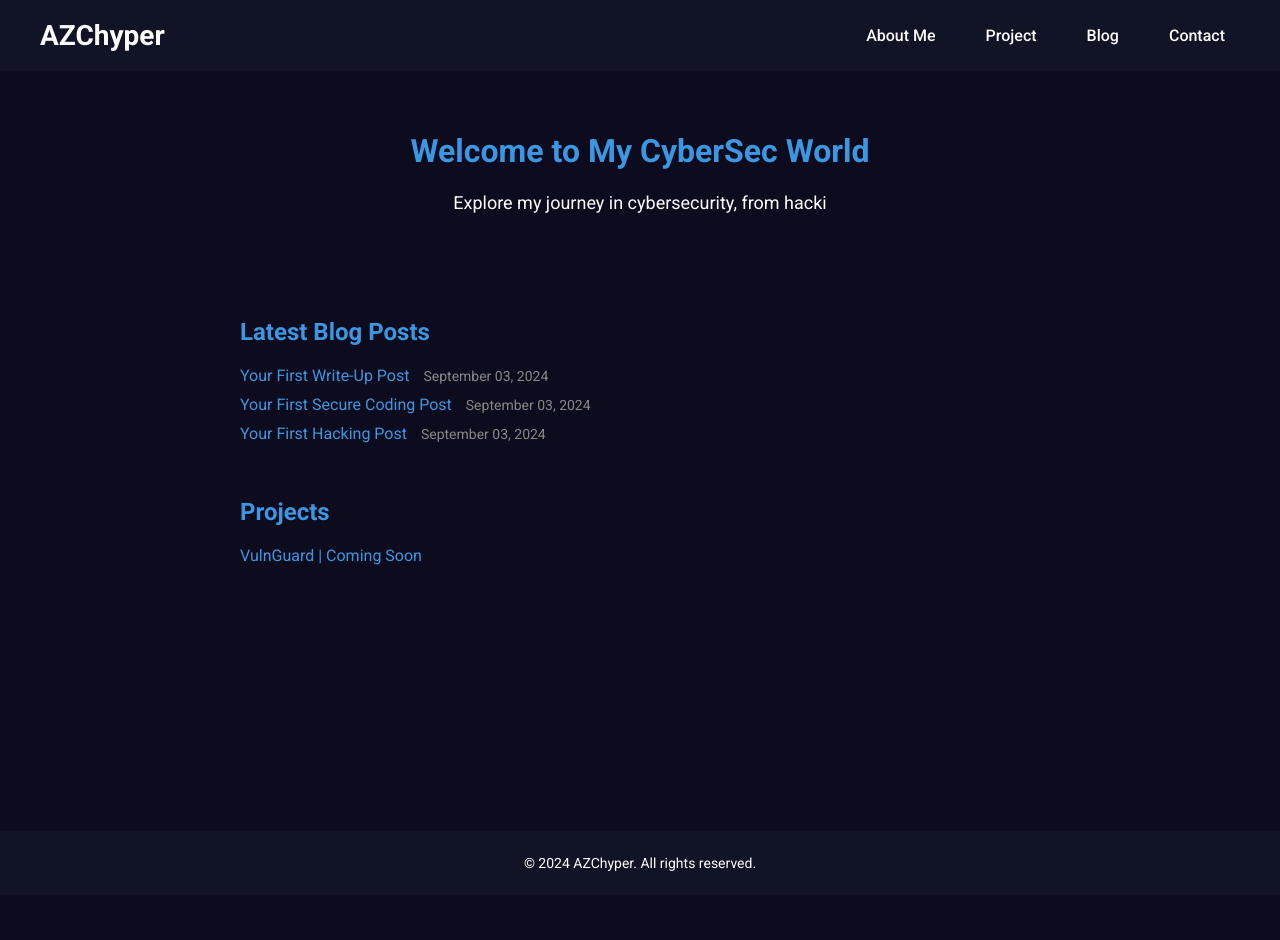
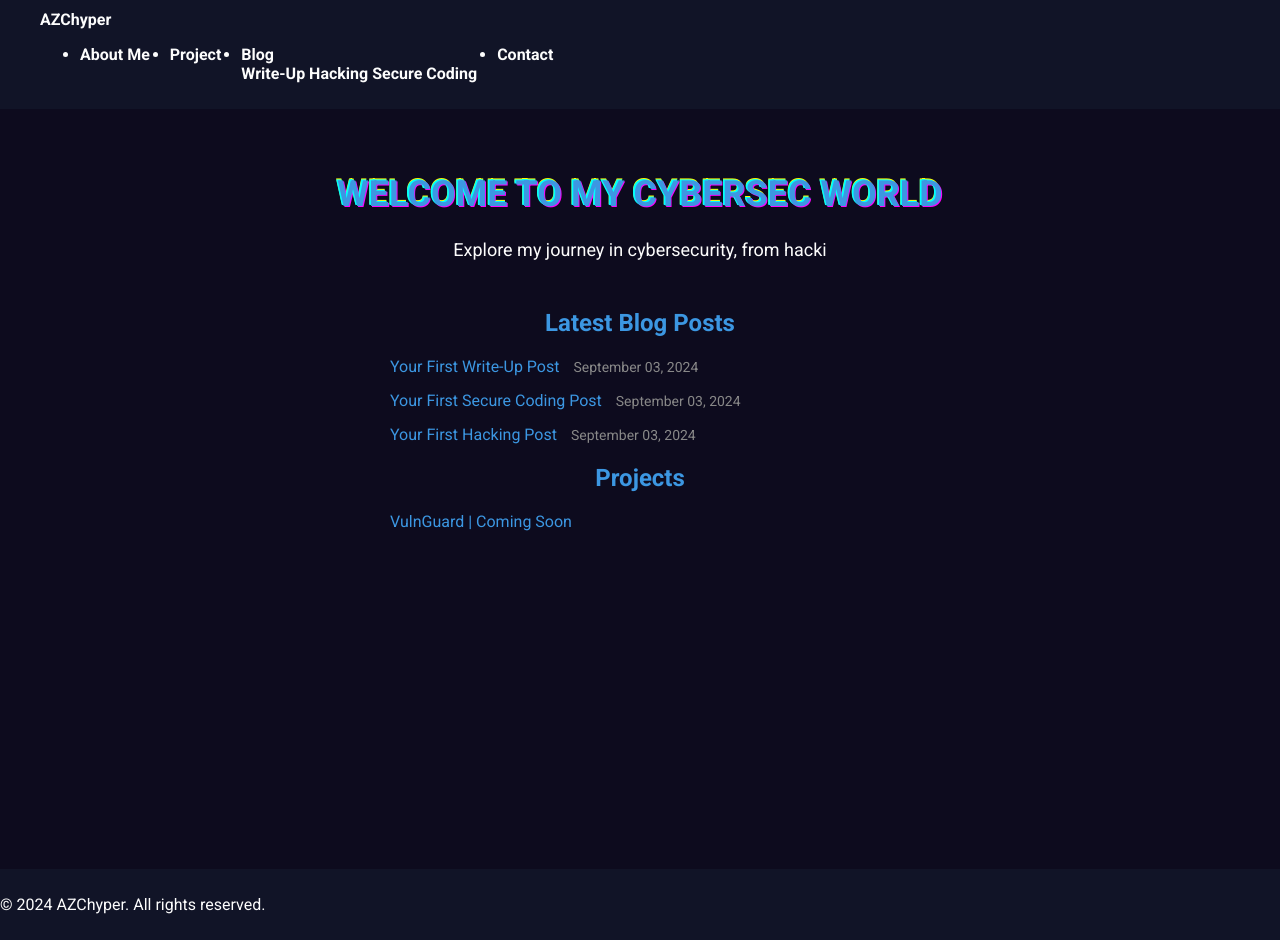
Before and after one commit to AliffZulhelmi/aliffzulhelmi.github.io, a Jekyll site: the page built from index.html, in a window 1280 px wide. Built offline with Jekyll 4.4.1, drawn with Linux system fonts in a browser that asks for light colours; the list of posts is cut into pages by our own code; before the commit the page ends 900 px from its top, so only the background shows below that.

Commit message:
Updated Index.html and style.css | Removed redundancy code

```diff
--- a/assets/css/style.css
+++ b/assets/css/style.css
@@ -1,8 +1,9 @@
+/* General Styling */
 body {
   font-family: 'Roboto', sans-serif;
-  background-color: #0D0B1E; /* Dark background */
-  color: #FDFDFD; /* Light text color */
-  background-image: url('{{ '/assets/images/matrix-rain.png' | relative_url }}'); /* Matrix rain background */
+  background-color: #0D0B1E;
+  color: #FDFDFD;
+  background-image: url('{{ '/assets/images/matrix-rain.png' | relative_url }}');
   background-repeat: no-repeat;
   background-size: cover;
   background-attachment: fixed;
@@ -11,82 +12,31 @@
 }
 
 .container {
-  width: 100%;
   max-width: 1200px;
   margin: 0 auto;
   padding: 0 20px;
-  display: flex;
-  justify-content: space-between;
-  align-items: center;
 }
 
-header {
-  background-color: #111427; /* Header background */
+header, footer {
+  background-color: #111427;
+  color: #FDFDFD;
   padding: 10px 0;
 }
 
-.logo a {
-  font-size: 28px;
-  color: #FDFDFD; /* Logo text color */
+.logo a, nav a {
+  font-weight: 700;
+  color: #FDFDFD;
   text-decoration: none;
-  font-weight: 700;
-}
-
-nav {
-  display: flex;
 }
 
 .nav-links {
-  list-style: none;
   display: flex;
   gap: 20px;
 }
 
-.nav-links a {
-  color: #FDFDFD; /* Text color */
-  text-decoration: none;
-  font-weight: 500;
-  padding: 10px 15px;
-}
-
 .nav-links a:hover {
-  color: #FFFFFF; /* Hover effect */
-  background-color: #3C97E2; /* Highlight color on hover */
+  background-color: #3C97E2;
   border-radius: 5px;
-}
-
-.nav-links .dropdown {
-  position: relative;
-}
-
-.nav-links .dropbtn {
-  cursor: pointer;
-  padding: 10px 15px;
-}
-
-.nav-links .dropdown-content {
-  display: none;
-  position: absolute;
-  background-color: #111427; /* Dropdown background */
-  min-width: 160px;
-  box-shadow: 0px 8px 16px 0px rgba(0, 0, 0, 0.2);
-  z-index: 1;
-  border-radius: 5px;
-}
-
-.nav-links .dropdown-content a {
-  color: #FDFDFD;
-  padding: 12px 16px;
-  text-decoration: none;
-  display: block;
-}
-
-.nav-links .dropdown-content a:hover {
-  background-color: #3C97E2; /* Highlight on hover */
-}
-
-.nav-links .dropdown:hover .dropdown-content {
-  display: block;
 }
 
 main {
@@ -94,245 +44,12 @@
   min-height: 80vh;
 }
 
-footer {
-  background-color: #111427; /* Footer background */
-  text-align: center;
-  padding: 10px 0;
-  color: #FDFDFD;
-  font-size: 14px;
-}
-
-.article-list {
-  display: flex;
-  flex-direction: column;
-  gap: 30px;
-  padding: 20px;
-  background-color: #0D0B1E; /* Match the page background */
-}
-
-.article-item {
-  display: flex;
-  flex-direction: column;
-  align-items: center;
-  text-align: center;
-  background-color: #111427;
-  padding: 20px;
-  border-radius: 10px;
-  box-shadow: 0 4px 8px rgba(0, 0, 0, 0.2);
-}
-
-.article-item img {
-  max-width: 100%;
-  height: auto;
-  border-radius: 5px;
-  margin-bottom: 15px;
-}
-
-.article-title {
-  font-size: 24px;
-  font-weight: bold;
-  color: #FDFDFD; /* Title color */
-  margin-bottom: 10px;
-}
-
-.article-title:hover {
-  color: #3C97E2; /* Hover effect color */
-  text-decoration: underline;
-}
-
-.article-content {
-  font-size: 16px;
-  color: #FDFDFD;
-  text-align: justify;
-}
-
-.article-content p {
-  margin: 0;
-  line-height: 1.6;
-}
-
-/* vCard styles */
-.vcard {
-  width: 300px;
-  height: 400px;
-  perspective: 1000px;
-  margin: 50px auto;
-  cursor: pointer;
-}
-
-.vcard-front, .vcard-back {
-  position: absolute;
-  width: 100%;
-  height: 100%;
-  backface-visibility: hidden;
-  transition: transform 0.6s;
-  border-radius: 10px;
-  padding: 20px;
-  box-shadow: 0 4px 8px rgba(0,0,0,0.2);
-  display: flex;
-  flex-direction: column;
-  justify-content: center;
-}
-
-.vcard-front {
-  background-color: #111427;
-  color: #FDFDFD;
-}
-
-.vcard-back {
-  background-color: #3C97E2;
-  color: #FDFDFD;
-  transform: rotateY(180deg);
-}
-
-.vcard.flipped .vcard-front {
-  transform: rotateY(180deg);
-}
-
-.vcard.flipped .vcard-back {
-  transform: rotateY(0deg);
-}
-
-.vcard h1 {
-  font-size: 24px;
-  margin-bottom: 10px;
-}
-
-.vcard h2 {
-  font-size: 20px;
-  margin-bottom: 10px;
-}
-
-.vcard p {
-  margin-bottom: 5px;
-}
-
-.vcard ul {
-  list-style-type: none;
-  padding: 0;
-}
-
-.vcard li {
-  margin-bottom: 5px;
-}
-
-.flip-instruction {
-  font-size: 14px;
-  font-style: italic;
-  margin-top: 20px;
-  text-align: center;
-}
-
-/* vCard End */
-
-/* Glitch Effect */
-
-.glitch {
-  font-size: 36px;
-  font-weight: bold;
-  text-transform: uppercase;
-  position: relative;
-  text-shadow: 0.05em 0 0 #00fffc, -0.03em -0.04em 0 #fc00ff,
-    0.025em 0.04em 0 #fffc00;
-  animation: glitch 725ms infinite;
-}
-
-.glitch span {
-  position: absolute;
-  top: 0;
-  left: 0;
-}
-
-.glitch span:first-child {
-  animation: glitch 500ms infinite;
-  clip-path: polygon(0 0, 100% 0, 100% 35%, 0 35%);
-  transform: translate(-0.04em, -0.03em);
-  opacity: 0.75;
-}
-
-.glitch span:last-child {
-  animation: glitch 375ms infinite;
-  clip-path: polygon(0 65%, 100% 65%, 100% 100%, 0 100%);
-  transform: translate(0.04em, 0.03em);
-  opacity: 0.75;
-}
-
-@keyframes glitch {
-  0% {
-    text-shadow: 0.05em 0 0 #00fffc, -0.03em -0.04em 0 #fc00ff,
-      0.025em 0.04em 0 #fffc00;
-  }
-  15% {
-    text-shadow: 0.05em 0 0 #00fffc, -0.03em -0.04em 0 #fc00ff,
-      0.025em 0.04em 0 #fffc00;
-  }
-  16% {
-    text-shadow: -0.05em -0.025em 0 #00fffc, 0.025em 0.035em 0 #fc00ff,
-      -0.05em -0.05em 0 #fffc00;
-  }
-  49% {
-    text-shadow: -0.05em -0.025em 0 #00fffc, 0.025em 0.035em 0 #fc00ff,
-      -0.05em -0.05em 0 #fffc00;
-  }
-  50% {
-    text-shadow: 0.05em 0.035em 0 #00fffc, 0.03em 0 0 #fc00ff,
-      0 -0.04em 0 #fffc00;
-  }
-  99% {
-    text-shadow: 0.05em 0.035em 0 #00fffc, 0.03em 0 0 #fc00ff,
-      0 -0.04em 0 #fffc00;
-  }
-  100% {
-    text-shadow: -0.05em 0 0 #00fffc, -0.025em -0.04em 0 #fc00ff,
-      -0.04em -0.025em 0 #fffc00;
-  }
-}
-
-#typewriter {
-  font-size: 18px;
-  margin-top: 20px;
-  min-height: 50px;
-}
-
-/* Glitch Effect Ended */
-
-/* Add this to your existing style.css file */
-
-.centered-text {
-  text-align: center;
-}
-
-.blog-list, .project-list {
-  list-style-type: none;
-  padding: 0;
-}
-
-.blog-list li, .project-list li {
-  margin-bottom: 10px;
-}
-
-.post-date {
-  font-size: 14px;
-  color: #888;
-  margin-left: 10px;
-}
-
-.social-icons {
-  display: flex;
-  justify-content: center;
-  gap: 20px;
-}
-
-.social-icons img {
-  width: 32px;
-  height: 32px;
-}
-
-/* Add these new styles to your existing CSS */
+/* Home Page Styling */
 .home-content {
   max-width: 800px;
   margin: 0 auto;
   padding: 20px;
+  text-align: center;
 }
 
 h1, h2 {
@@ -347,3 +64,54 @@
 a:hover {
   text-decoration: underline;
 }
+
+.centered-text {
+  text-align: center;
+}
+
+/* Blog and Project List Styling */
+.blog-list, .project-list {
+  list-style-type: none;
+  padding: 0;
+  margin: 0 auto;
+  max-width: 500px;
+}
+
+.blog-list li, .project-list li {
+  margin-bottom: 15px;
+  text-align: left;
+}
+
+.post-date {
+  font-size: 14px;
+  color: #888;
+  margin-left: 10px;
+}
+
+/* Typewriter and Glitch Effects */
+#typewriter {
+  font-size: 18px;
+  margin-top: 20px;
+  min-height: 50px;
+}
+
+.glitch {
+  font-size: 36px;
+  font-weight: bold;
+  text-transform: uppercase;
+  position: relative;
+  text-shadow: 0.05em 0 0 #00fffc, -0.03em -0.04em 0 #fc00ff, 0.025em 0.04em 0 #fffc00;
+  animation: glitch 725ms infinite;
+}
+
+@keyframes glitch {
+  0%, 15%, 50%, 100% {
+    text-shadow: 0.05em 0 0 #00fffc, -0.03em -0.04em 0 #fc00ff, 0.025em 0.04em 0 #fffc00;
+  }
+  16%, 49% {
+    text-shadow: -0.05em -0.025em 0 #00fffc, 0.025em 0.035em 0 #fc00ff, -0.05em -0.05em 0 #fffc00;
+  }
+  99% {
+    text-shadow: 0.05em 0.035em 0 #00fffc, 0.03em 0 0 #fc00ff, 0 -0.04em 0 #fffc00;
+  }
+}
--- a/index.html
+++ b/index.html
@@ -4,11 +4,11 @@
 ---
 
 <div class="home-content">
-  <h1 class="centered-text" id="glitchText">Welcome to My CyberSec World</h1>
+  <h1 class="centered-text glitch" id="glitchText">Welcome to My CyberSec World</h1>
   <p class="centered-text" id="typewriter"></p>
 
-  <br><br><h2>Latest Blog Posts</h2>
-  <ul class="blog-list">
+  <h2 class="centered-text">Latest Blog Posts</h2>
+  <ul class="blog-list centered-list">
     {% for post in site.posts limit:3 %}
       <li>
         <a href="{{ post.url | relative_url }}">{{ post.title }}</a>
@@ -17,20 +17,19 @@
     {% endfor %}
   </ul>
 
-  <br><h2>Projects</h2>
-  <ul class="project-list">
+  <h2 class="centered-text">Projects</h2>
+  <ul class="project-list centered-list">
     <li><a href="#">VulnGuard | Coming Soon</a></li>
   </ul>
-
 </div>
 
 <script>
   // Typewriter effect
   const typewriterText = "Explore my journey in cybersecurity, from hacking to secure coding. Check out my blog!";
-  const typewriterElement = document.getElementById('typewriter');
   let index = 0;
 
   function typeWriter() {
+    const typewriterElement = document.getElementById('typewriter');
     if (index < typewriterText.length) {
       typewriterElement.innerHTML += typewriterText.charAt(index);
       index++;
```
Also changed, not shown: other parts of index.html (+4 -10 lines).
